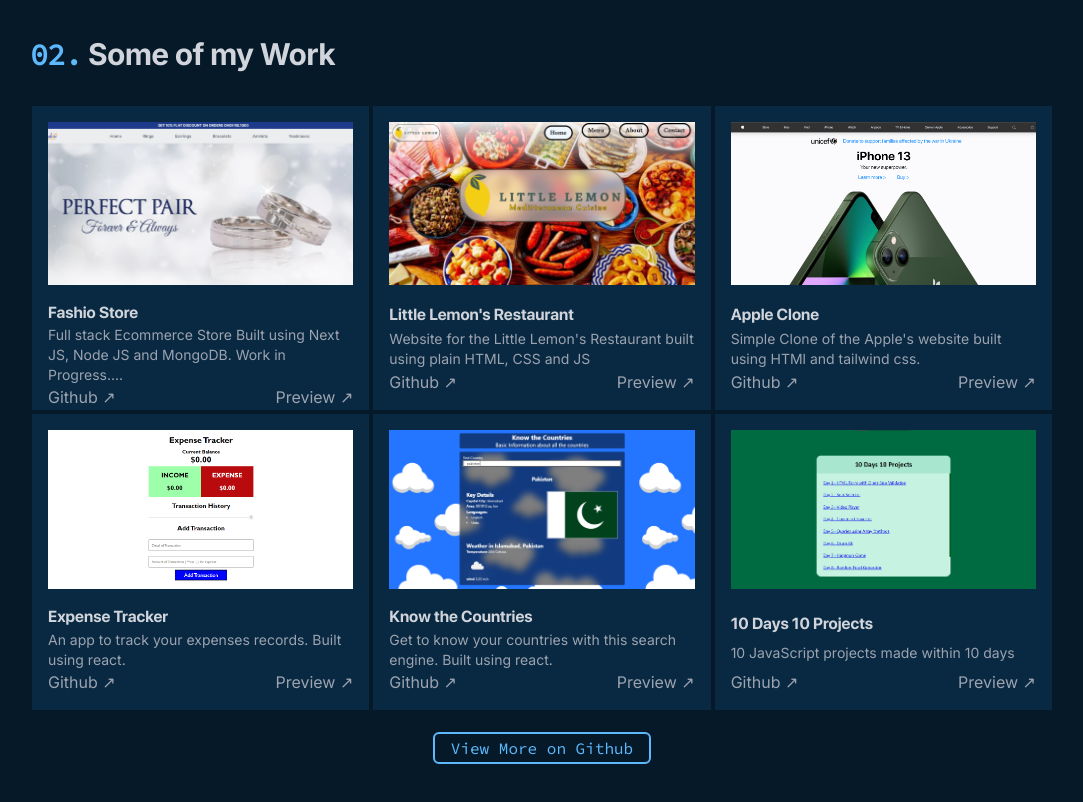
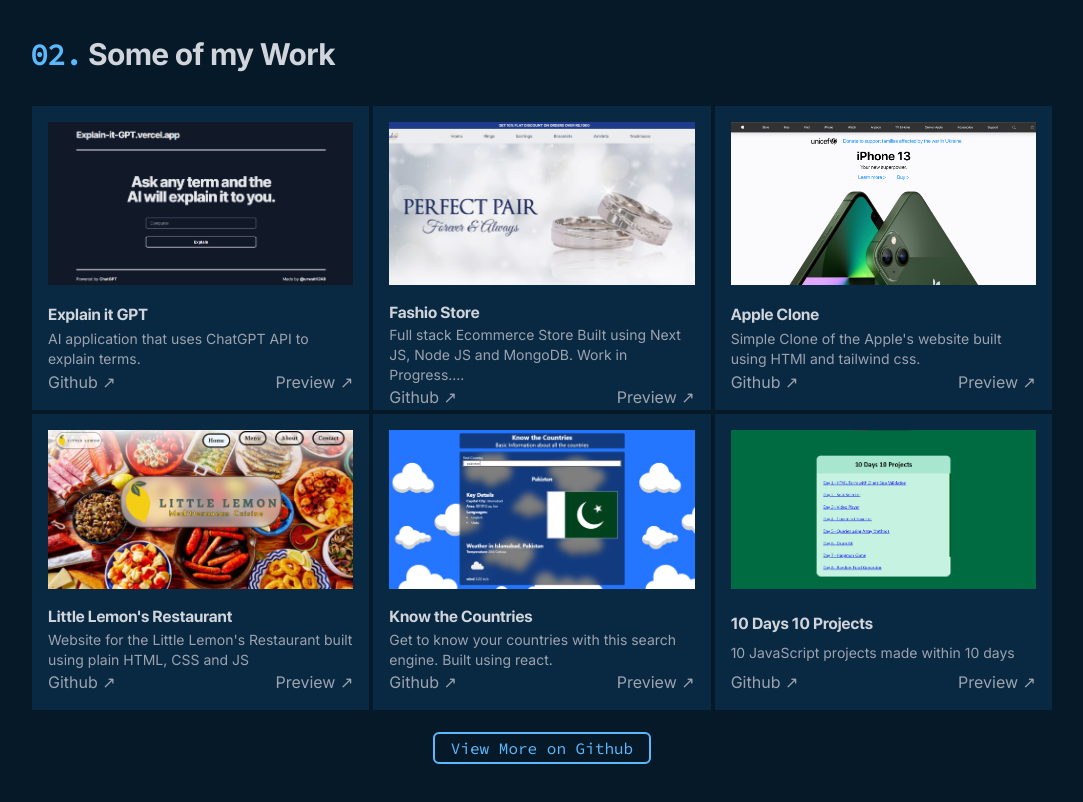
Before and after one commit to urwah1248/portfolioV2, a React (Create React App) app: page / in a window 1280 px wide. Shown: the part 1620-2422 px from the top of the page, without its empty margins (98-1181 px from the left). Built offline with nearby package versions, Linux system fonts and the light colour scheme; the HTML template or start-up script is replaced by a standard one.

Commit message:
Updated Projects

```diff
--- a/src/projects.js
+++ b/src/projects.js
@@ -8,18 +8,18 @@
 
 const projects = [
     {
+        title: "Explain it GPT",
+        detail: "AI application that uses ChatGPT API to explain terms.",
+        img: p1,
+        repo: "https://github.com/urwah1248/Explain-it-GPT",
+        prev: "https://explain-it-gpt.vercel.app"
+    },
+    {
         title: "Fashio Store",
         detail: "Full stack Ecommerce Store Built using Next JS, Node JS and MongoDB. Work in Progress....",
         img: p6,
         repo: "https://github.com/urwah1248/next-ecommerce-app-fashio-store",
         prev: "https://fashiostore.vercel.app"
-    },
-    {
-        title: "Little Lemon's Restaurant",
-        detail: "Website for the Little Lemon's Restaurant built using plain HTML, CSS and JS",
-        img: p4,
-        repo: "https://github.com/urwah1248/Little-Lemon-Restaurant-Website",
-        prev: "https://urwah1248.github.io/Little-Lemon-Restaurant-Website/"
     },
     {
         title: "Apple Clone",
@@ -29,11 +29,11 @@
         prev: "https://urwah1248.github.io/Apple-Site-Clone/"
     },
     {
-        title: "Expense Tracker",
-        detail: "An app to track your expenses records. Built using react.",
-        img: p1,
-        repo: "https://github.com/urwah1248/expense-tracker-react",
-        prev: "https://expense-tracker-urwah1248.netlify.app/"
+        title: "Little Lemon's Restaurant",
+        detail: "Website for the Little Lemon's Restaurant built using plain HTML, CSS and JS",
+        img: p4,
+        repo: "https://github.com/urwah1248/Little-Lemon-Restaurant-Website",
+        prev: "https://urwah1248.github.io/Little-Lemon-Restaurant-Website/"
     },
     {
         title: "Know the Countries",
```
Also changed, not shown: src/media/project1.png.
